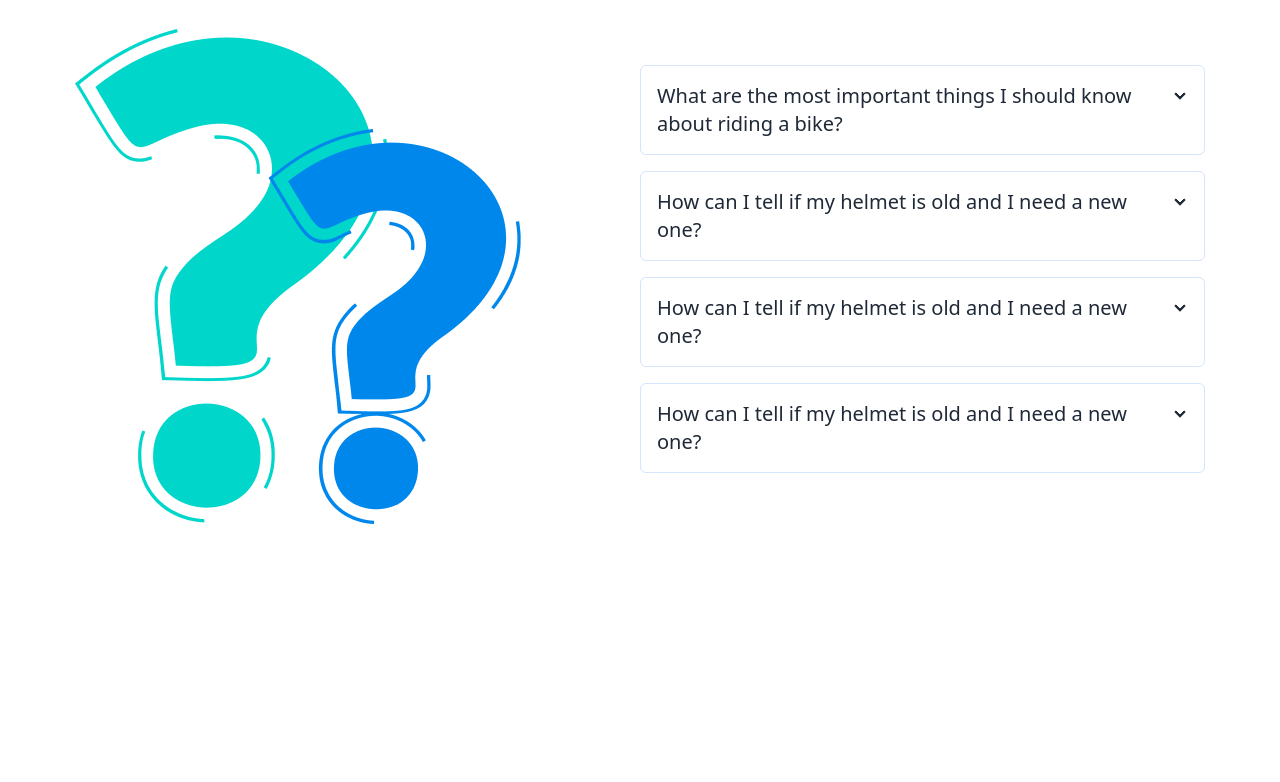
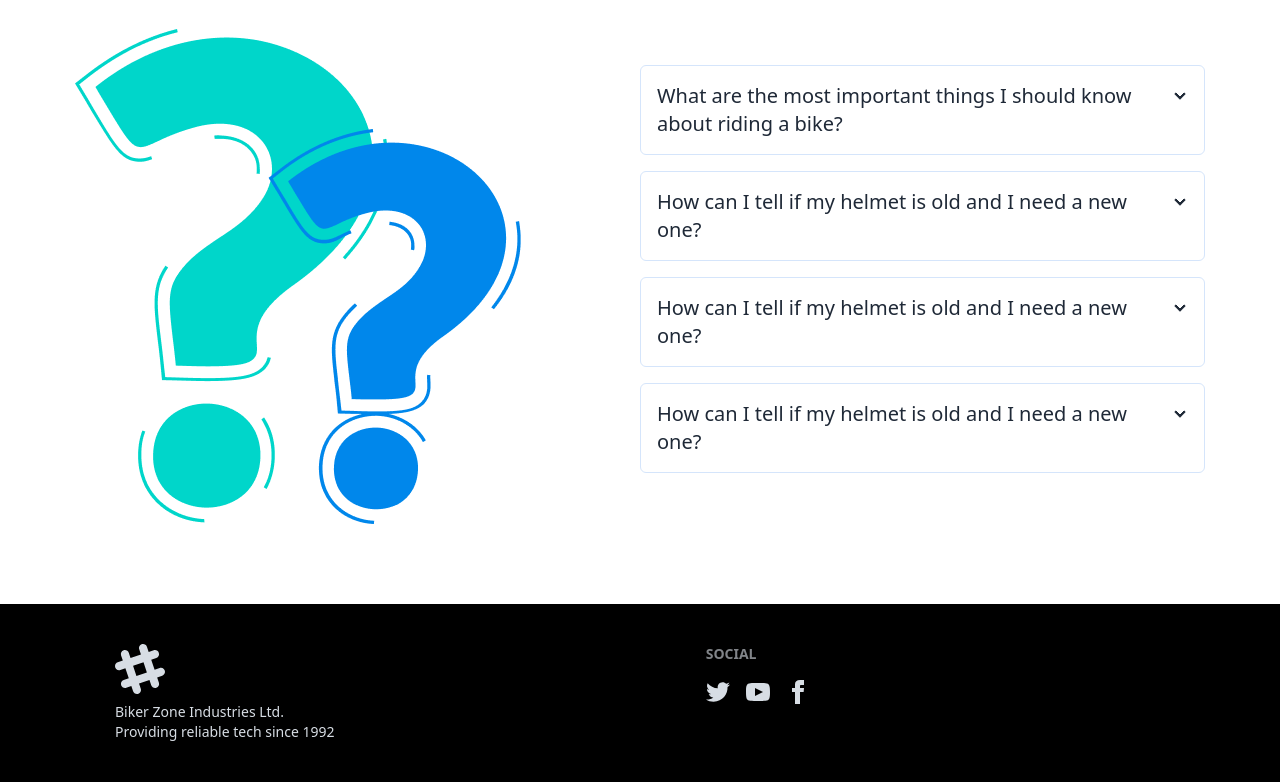
Before and after one commit to kamruzzamanbayezid/biker-zone-with-daisyUI, a plain HTML site: page index.html in a window 1280 px wide. Shown: the part 2196-2978 px from the top of the page. Before the commit the page ends 2800 px from the top, so only its background shows below. Drawn offline with nearby package versions, Linux system fonts and the light colour scheme.

Commit message:
added footer

```diff
--- a/index.html
+++ b/index.html
@@ -39,13 +39,13 @@
       </style>
 </head>
 
-<body style="
-max-width: 1130px;
-margin: 0 auto;
-">
+<body>
 
       <!-- Header section starts here -->
-      <header>
+      <header style="
+      max-width: 1130px;
+      margin: 0 auto;
+      ">
 
             <!-- navbar section -->
             <div class="navbar bg-base-100">
@@ -186,7 +186,10 @@ margin: 0 auto;
       </header> <!-- Header section ends here -->
 
       <!-- MAin section starts here -->
-      <main>
+      <main style="
+      max-width: 1130px;
+      margin: 0 auto;
+      ">
 
             <!-- Latest news section -->
             <section class="mb-10 lg:mb-20 p-4 lg:p-0">
@@ -403,6 +406,48 @@ margin: 0 auto;
 
       </main> <!-- MAin section ends here -->
 
+      <!-- Footer section starts here -->
+      <div class="bg-black ">
+            <footer style="
+            max-width: 1130px;
+            margin: 0 auto;
+            " class="footer p-10 text-neutral-content">
+                  <aside>
+                        <svg width="50" height="50" viewBox="0 0 24 24" xmlns="http://www.w3.org/2000/svg"
+                              fill-rule="evenodd" clip-rule="evenodd" class="fill-current">
+                              <path
+                                    d="M22.672 15.226l-2.432.811.841 2.515c.33 1.019-.209 2.127-1.23 2.456-1.15.325-2.148-.321-2.463-1.226l-.84-2.518-5.013 1.677.84 2.517c.391 1.203-.434 2.542-1.831 2.542-.88 0-1.601-.564-1.86-1.314l-.842-2.516-2.431.809c-1.135.328-2.145-.317-2.463-1.229-.329-1.018.211-2.127 1.231-2.456l2.432-.809-1.621-4.823-2.432.808c-1.355.384-2.558-.59-2.558-1.839 0-.817.509-1.582 1.327-1.846l2.433-.809-.842-2.515c-.33-1.02.211-2.129 1.232-2.458 1.02-.329 2.13.209 2.461 1.229l.842 2.515 5.011-1.677-.839-2.517c-.403-1.238.484-2.553 1.843-2.553.819 0 1.585.509 1.85 1.326l.841 2.517 2.431-.81c1.02-.33 2.131.211 2.461 1.229.332 1.018-.21 2.126-1.23 2.456l-2.433.809 1.622 4.823 2.433-.809c1.242-.401 2.557.484 2.557 1.838 0 .819-.51 1.583-1.328 1.847m-8.992-6.428l-5.01 1.675 1.619 4.828 5.011-1.674-1.62-4.829z">
+                              </path>
+                        </svg>
+                        <p>Biker Zone Industries Ltd.<br>Providing reliable tech since 1992</p>
+                  </aside>
+                  <nav>
+                        <h6 class="footer-title">Social</h6>
+                        <div class="grid grid-flow-col gap-4">
+                              <a><svg xmlns="http://www.w3.org/2000/svg" width="24" height="24" viewBox="0 0 24 24"
+                                          class="fill-current">
+                                          <path
+                                                d="M24 4.557c-.883.392-1.832.656-2.828.775 1.017-.609 1.798-1.574 2.165-2.724-.951.564-2.005.974-3.127 1.195-.897-.957-2.178-1.555-3.594-1.555-3.179 0-5.515 2.966-4.797 6.045-4.091-.205-7.719-2.165-10.148-5.144-1.29 2.213-.669 5.108 1.523 6.574-.806-.026-1.566-.247-2.229-.616-.054 2.281 1.581 4.415 3.949 4.89-.693.188-1.452.232-2.224.084.626 1.956 2.444 3.379 4.6 3.419-2.07 1.623-4.678 2.348-7.29 2.04 2.179 1.397 4.768 2.212 7.548 2.212 9.142 0 14.307-7.721 13.995-14.646.962-.695 1.797-1.562 2.457-2.549z">
+                                          </path>
+                                    </svg></a>
+                              <a><svg xmlns="http://www.w3.org/2000/svg" width="24" height="24" viewBox="0 0 24 24"
+                                          class="fill-current">
+                                          <path
+                                                d="M19.615 3.184c-3.604-.246-11.631-.245-15.23 0-3.897.266-4.356 2.62-4.385 8.816.029 6.185.484 8.549 4.385 8.816 3.6.245 11.626.246 15.23 0 3.897-.266 4.356-2.62 4.385-8.816-.029-6.185-.484-8.549-4.385-8.816zm-10.615 12.816v-8l8 3.993-8 4.007z">
+                                          </path>
+                                    </svg></a>
+                              <a><svg xmlns="http://www.w3.org/2000/svg" width="24" height="24" viewBox="0 0 24 24"
+                                          class="fill-current">
+                                          <path
+                                                d="M9 8h-3v4h3v12h5v-12h3.642l.358-4h-4v-1.667c0-.955.192-1.333 1.115-1.333h2.885v-5h-3.808c-3.596 0-5.192 1.583-5.192 4.615v3.385z">
+                                          </path>
+                                    </svg></a>
+                        </div>
+                  </nav>
+            </footer>
+      </div>
+      <!-- Footer section ends here -->
+
 </body>
 
 </html>
```
